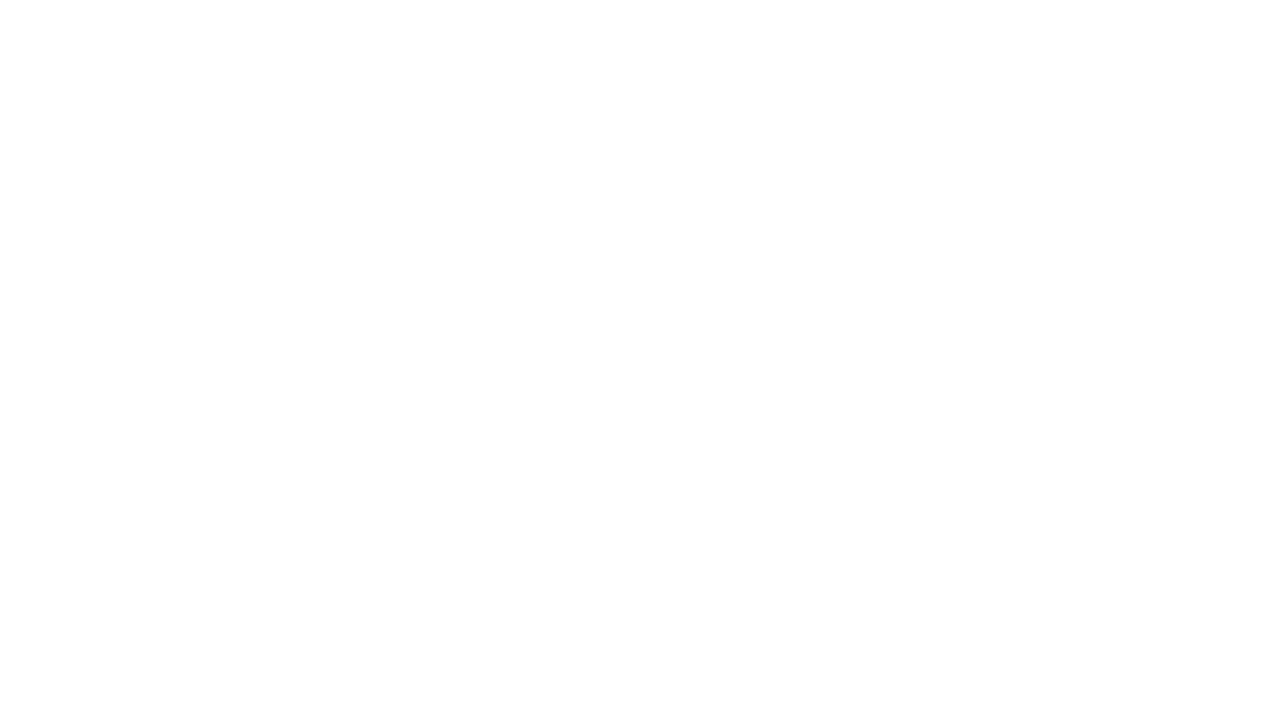
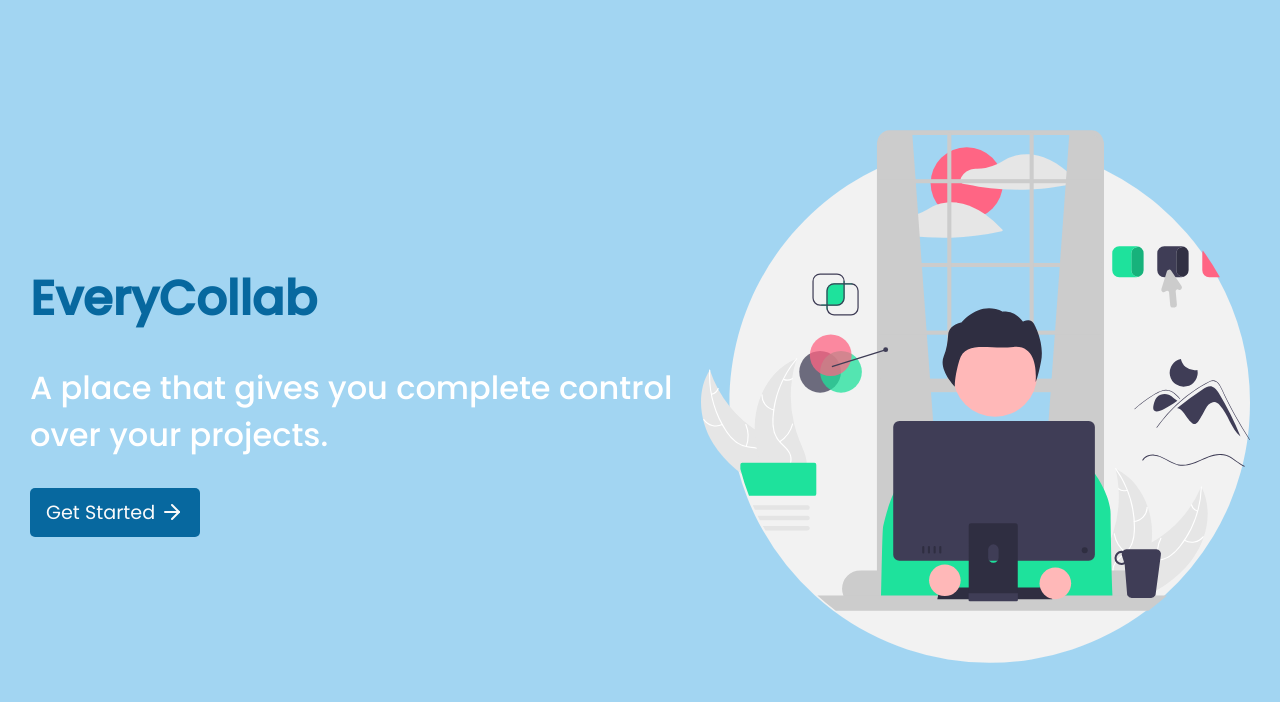
Before and after one commit to vismay12195/EveryCollab, a React (Create React App) app: page / in a window 1280 px wide. Shown: the top 702 px of the page. Built offline with nearby package versions, Linux system fonts and the light colour scheme.

Commit message:
Home Component with styling created

```diff
--- a/package.json
+++ b/package.json
@@ -6,8 +6,12 @@
     "@testing-library/jest-dom": "^5.17.0",
     "@testing-library/react": "^13.4.0",
     "@testing-library/user-event": "^13.5.0",
+    "feather-icons": "^4.29.1",
+    "firebase": "^10.6.0",
     "react": "^18.2.0",
     "react-dom": "^18.2.0",
+    "react-feather": "^2.0.10",
+    "react-router-dom": "^6.18.0",
     "react-scripts": "5.0.1",
     "web-vitals": "^2.1.4"
   },
--- a/src/App.js
+++ b/src/App.js
@@ -1,10 +1,18 @@
-
+import React from 'react';
 import './App.css';
-
+import { BrowserRouter as Router, Route, Routes } from 'react-router-dom';
+import Home from './Components/Home';
 function App() {
   return (
     <div className="App">
-
+      <Router>
+        <Routes>
+          <Route path='/login' element={<h1>Login</h1>} />
+          <Route path='/signup' element={<h1>Sign Up</h1>} />
+          <Route path='/account' element={<h1>Account</h1>} />
+          <Route path='/' element={<Home />} />
+        </Routes>
+      </Router>
     </div>
   );
 }
--- /dev/null
+++ b/src/Components/Home.js
@@ -0,0 +1,31 @@
+import React from 'react';
+import styles from "./Home.module.css";
+import HomeIcon from "../../src/Assets/HomeIcon.svg";
+import { ArrowRight } from 'react-feather';
+import { useNavigate } from 'react-router-dom';
+
+const Home = () => {
+    // When Clicked on Get Started it will navigate to next page with the help of useNavigate hook
+    const navigateTo = useNavigate();
+
+    const redirectOnClick = () => {
+        navigateTo("/login");
+    }
+    return (
+        <div className={styles.container}>
+            <div className={styles.header}>
+                <div className={styles.left}>
+                    <p className={styles.heading}>EveryCollab</p>
+                    <p className={styles.subheading}>A place that gives you complete control over your projects.</p>
+                    <button onClick={redirectOnClick()}>Get Started <ArrowRight /></button>
+                </div>
+                <div className={styles.right}>
+                    <img src={HomeIcon} alt='Homepage img' />
+
+                </div>
+            </div>
+        </div>
+    );
+}
+
+export default Home;
--- /dev/null
+++ b/src/Components/Home.module.css
@@ -0,0 +1,65 @@
+.container {
+    min-height: 100vh;
+    height: 100%;
+    width: 100%;
+}
+
+.header {
+    display: flex;
+    gap: 10px;
+    align-items: center;
+    justify-content: space-evenly;
+    padding: 30px;
+    background-color: #A2D5F2;
+    color: white;
+    width: 100%;
+    height: 100vh;
+}
+
+.left {
+    display: flex;
+    flex-direction: column;
+    gap: 30px;
+    text-align: start;
+}
+
+.left .heading {
+    font-weight: bold;
+    font-size: 3rem;
+    color: #07689F;
+}
+
+.left .subheading {
+    font-weight: 500;
+    font-size: 2rem;
+    line-height: 2.9rem;
+}
+
+.left button {
+    border: none;
+    outline: none;
+    padding: 10px 16px;
+    background-color: #07689F;
+    color: #FAFAFA;
+    border-radius: 5px;
+    font-size: 1.2rem;
+    width: fit-content;
+    cursor: pointer;
+    display: flex;
+    gap: 5px;
+    align-items: center;
+}
+
+.left button:hover {
+    background-color: #FF7E67;
+}
+
+.right {
+    max-width: 45%;
+}
+
+.right img {
+    object-fit: contain;
+    width: 100%;
+
+}
--- a/src/index.css
+++ b/src/index.css
@@ -1,13 +1,8 @@
-body {
+@import url('https://fonts.googleapis.com/css2?family=Orbitron:wght@400;500;600;700;800;900&family=Poppins:wght@400;500&display=swap');
+
+* {
   margin: 0;
-  font-family: -apple-system, BlinkMacSystemFont, 'Segoe UI', 'Roboto', 'Oxygen',
-    'Ubuntu', 'Cantarell', 'Fira Sans', 'Droid Sans', 'Helvetica Neue',
-    sans-serif;
-  -webkit-font-smoothing: antialiased;
-  -moz-osx-font-smoothing: grayscale;
+  padding: 0;
+  box-sizing: border-box;
+  font-family: 'Poppins', sans-serif;
 }
-
-code {
-  font-family: source-code-pro, Menlo, Monaco, Consolas, 'Courier New',
-    monospace;
-}
```
Also changed, not shown: src/Assets/HomeIcon.svg (added), 1 other file (tests, documents, lock files or other folders).
